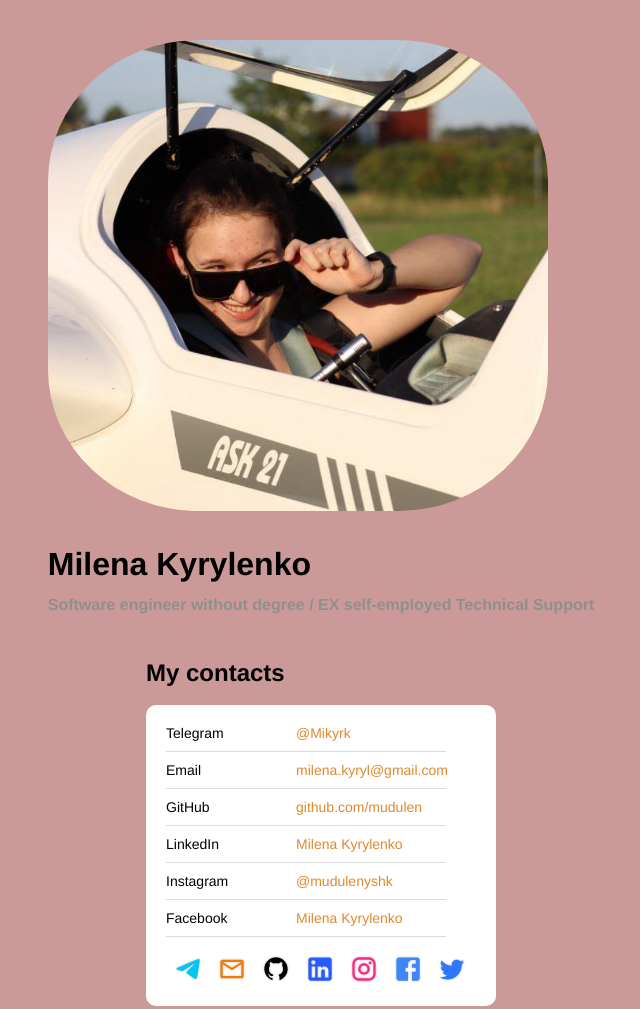
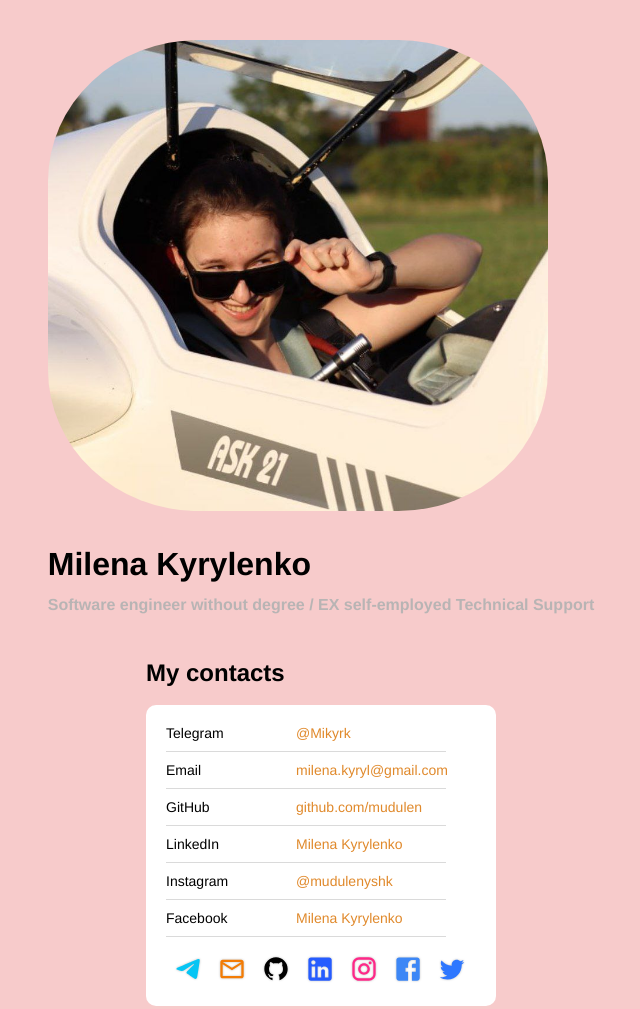
Before and after one commit to mudulen/mudulen.github.io, a plain HTML site: page index.html in a window 1280 px wide. Shown: the top 1009 px of the page, without its empty margins (319-959 px from the left). Drawn offline with nearby package versions, Linux system fonts and the light colour scheme.

Commit message:
Update style.css

```diff
--- a/style.css
+++ b/style.css
@@ -1,6 +1,6 @@
 body {
   font-family: "Helvetica";
-  background-color: #cc9999;
+  background-color: #f7cbcb;
   color: #000000;
   display: flex;
   flex-direction: column;
@@ -24,7 +24,7 @@ body {
 }
 
 .header__subtitle {
-  color: #8f8f8f;
+  color: #b8b4b4;
   font-size: 16px;
   line-height: 1.4;
   margin: 0;
```
